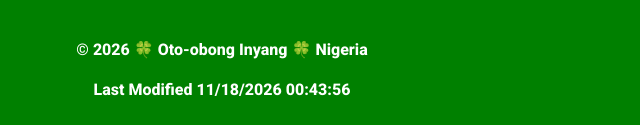
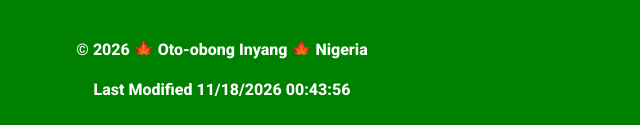
Before and after one commit to otoobongprosper/wdd131, a plain HTML site: page place.html in a window 1280 px wide. Shown: the part 760-885 px from the top of the page, 418-1058 px from the left. Drawn offline with Linux system fonts and the light colour scheme.

Commit message:
color change

```diff
--- a/place.html
+++ b/place.html
@@ -62,7 +62,7 @@
     </main>
     <footer>
         <p> &copy;  <span id="current-year"></span>
-           🍀 Oto-obong Inyang 🍀
+           🍁 Oto-obong Inyang 🍁
             Nigeria
         </p>
         <p>
```
